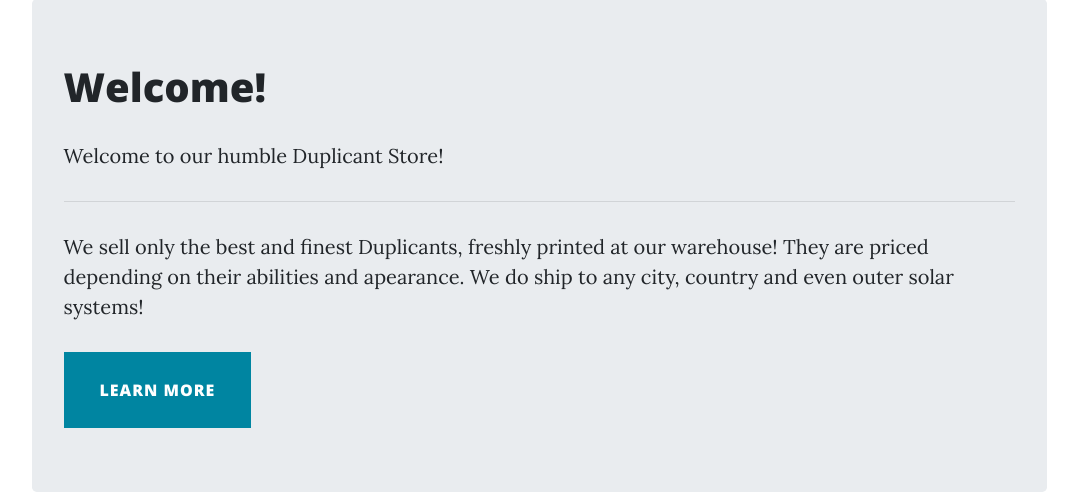
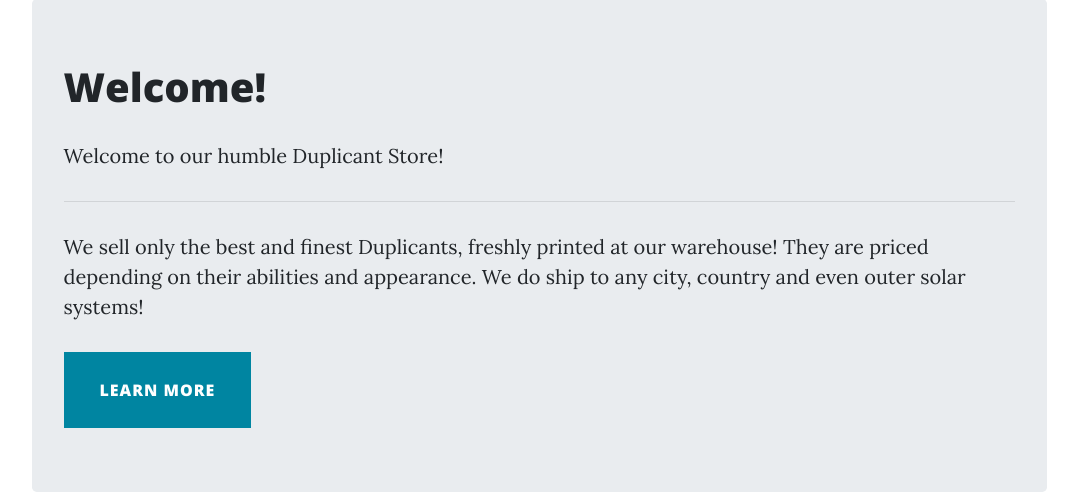
Before and after one commit to king-numsgil/W34TP, a PHP site: page /index.php?page=home in a window 1280 px wide. Shown: the part 716-1212 px from the top of the page, without its empty margins (101-1179 px from the left). Run offline with PHP 8.4, Linux system fonts and the light colour scheme.

Commit message:
There was a booboo in Home...

```diff
--- a/pagez/home.php
+++ b/pagez/home.php
@@ -3,6 +3,6 @@
 	<p class="lead">Welcome to our humble Duplicant Store!</p>
 	<hr class="my-4">
 	<p>We sell only the best and finest Duplicants, freshly printed at our warehouse! They are priced depending on
-		their abilities and apearance. We do ship to any city, country and even outer solar systems!</p>
+		their abilities and appearance. We do ship to any city, country and even outer solar systems!</p>
 	<a class="btn btn-primary btn-lg" href="index.php?page=shop" role="button">Learn more</a>
 </div>
```
